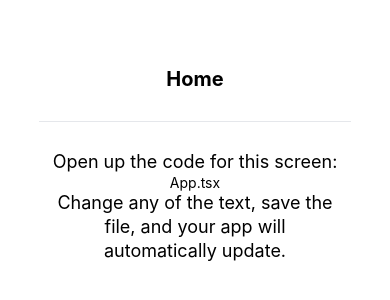
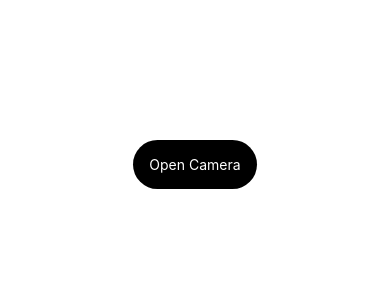
Before and after one commit to Site-Marker/multicamera-app, a React Native app: screen / in a window 390 px wide. Shown: the part 258-558 px from the top of the page. Built offline with nearby package versions, Linux system fonts and the light colour scheme.

Commit message:
feat: initial setup with readme

```diff
--- a/App.tsx
+++ b/App.tsx
@@ -1,13 +1,17 @@
-import { ScreenContent } from 'components/ScreenContent';
 import { StatusBar } from 'expo-status-bar';
-
 import './global.css';
+import { View } from 'react-native';
+import { Pressable, Text } from 'react-native';
 
 export default function App() {
   return (
-    <>
-      <ScreenContent title="Home" path="App.tsx" />
+    <View className="flex-1 items-center justify-center">
       <StatusBar style="auto" />
-    </>
+      <Pressable className="bg-black rounded-full text-white p-4" onPress={() => {
+        console.log('pressed');
+      }}>
+        <Text className="text-white">Open Camera</Text>
+      </Pressable>
+    </View>
   );
 }
--- /dev/null
+++ b/nativewind-env.d.ts
@@ -0,0 +1,3 @@
+/// <reference types="nativewind/types" />
+
+// NOTE: This file should not be edited and should be committed with your source code. It is generated by NativeWind.
--- a/package.json
+++ b/package.json
@@ -1,5 +1,5 @@
 {
-  "name": "my-expo-app",
+  "name": "multicamera-app",
   "version": "1.0.0",
   "scripts": {
     "android": "expo start --android",
@@ -12,6 +12,8 @@
   },
   "dependencies": {
     "expo": "^52.0.39",
+    "expo-camera": "~16.0.18",
+    "expo-maps": "^0.7.3",
     "expo-status-bar": "~2.0.1",
     "nativewind": "latest",
     "react": "18.3.1",
```
Also changed, not shown: 2 other files (tests, documents, lock files or other folders).
